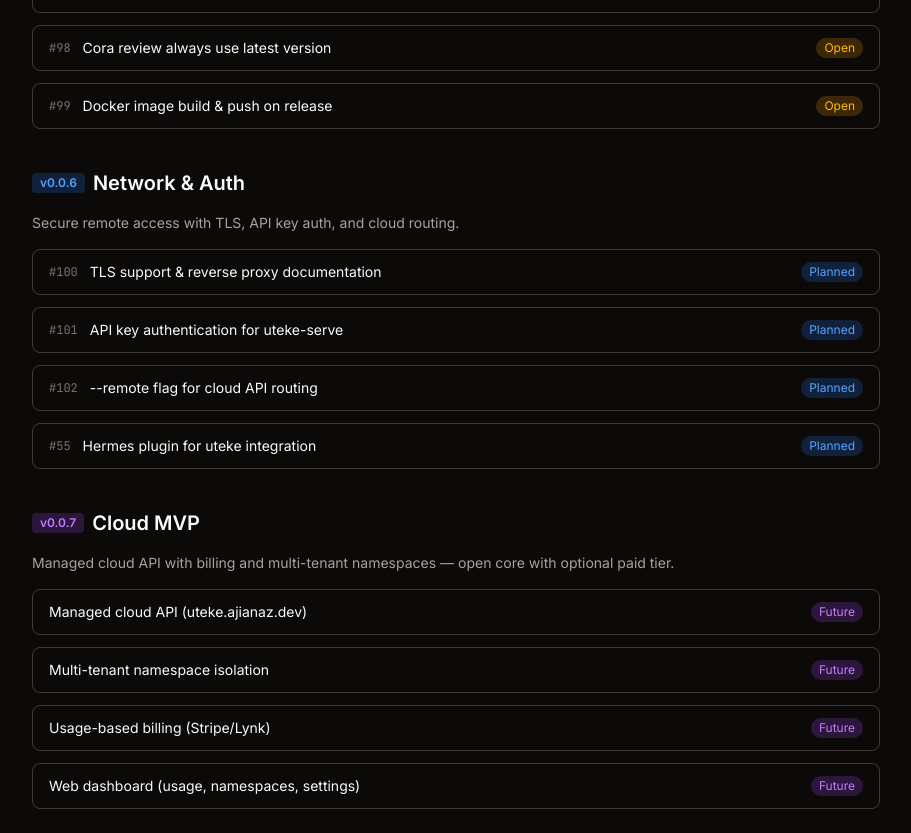
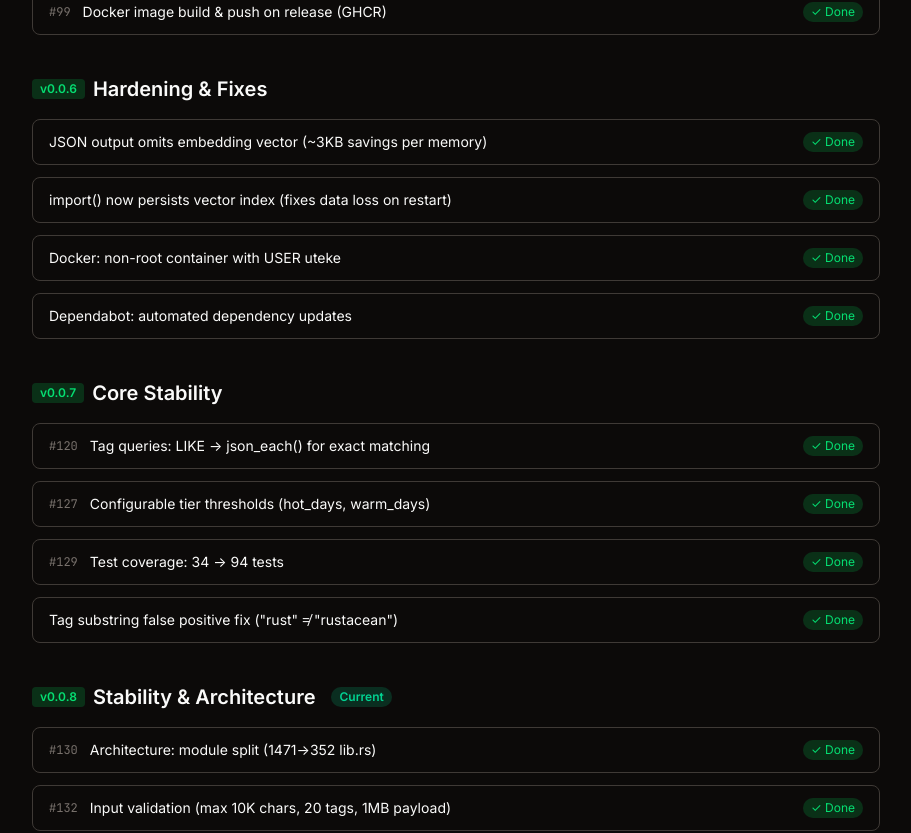
Before and after one commit to codecoradev/uteke, a SvelteKit app in the folder website/: page /docs/roadmap in a window 1280 px wide. Shown: the part 1760-2593 px from the top of the page, without its empty margins (312-1223 px from the left). Built offline with nearby package versions, Linux system fonts and the light colour scheme.

Commit message:
docs(website): update Getting Started install + Roadmap to v0.0.8
- Getting Started: primary install now curl | sh, cargo install as secondary
- Roadmap: v0.0.5-v0.0.8 all marked done, restructured future phases (A/B/C)
- Removed stale Cloud MVP section, replaced with demand-gated phases

```diff
--- a/website/src/routes/docs/+page.svelte
+++ b/website/src/routes/docs/+page.svelte
@@ -7,11 +7,15 @@
 <div class="space-y-8 text-[var(--color-text-muted)] leading-relaxed">
 	<h2 id="install" class="text-xl font-semibold text-[var(--color-text)] !mt-0">Install</h2>
 
-	<p>Install from source (requires <a href="https://rustup.rs" target="_blank" rel="noopener" class="text-[var(--color-accent)] hover:underline">Rust</a>):</p>
+	<p>One-liner install (macOS, Linux, Windows):</p>
+
+	<pre class="px-4 py-3 rounded-lg bg-[var(--color-surface)] border border-[var(--color-border)] text-sm font-mono overflow-x-auto"><code>curl -sSL https://raw.githubusercontent.com/ajianaz/uteke/main/install.sh | sh</code></pre>
+
+	<p>Or install from source (requires <a href="https://rustup.rs" target="_blank" rel="noopener" class="text-[var(--color-accent)] hover:underline">Rust</a>):</p>
 
 	<pre class="px-4 py-3 rounded-lg bg-[var(--color-surface)] border border-[var(--color-border)] text-sm font-mono overflow-x-auto"><code>cargo install --git https://github.com/ajianaz/uteke</code></pre>
 
-	<p>Or download pre-built binaries from <a href="https://github.com/ajianaz/uteke/releases" target="_blank" rel="noopener" class="text-[var(--color-accent)] hover:underline">GitHub Releases</a> — available for Linux (x64/ARM64), macOS (Apple Silicon), and Windows (x64).</p>
+	<p>Pre-built binaries and Docker image also available from <a href="https://github.com/ajianaz/uteke/releases" target="_blank" rel="noopener" class="text-[var(--color-accent)] hover:underline">GitHub Releases</a> and <a href="https://github.com/ajianaz/uteke/pkgs/container/uteke" target="_blank" rel="noopener" class="text-[var(--color-accent)] hover:underline">GHCR</a>. First run downloads the embedding model (~188MB) — no API keys needed.</p>
 
 	<h2 id="first-memory" class="text-xl font-semibold text-[var(--color-text)]">Your First Memory</h2>
 
--- a/website/src/routes/docs/roadmap/+page.svelte
+++ b/website/src/routes/docs/roadmap/+page.svelte
@@ -4,7 +4,7 @@
 
 <h1 class="text-3xl font-bold mb-6">Roadmap</h1>
 
-<p class="text-[var(--color-text-muted)] mb-10">Track our progress on <a href="https://github.com/ajianaz/uteke/issues" target="_blank" rel="noopener" class="text-[var(--color-accent)] hover:underline">GitHub Issues</a>.</p>
+<p class="text-[var(--color-text-muted)] mb-10">Demand-gated — we build what people actually use. Track progress on <a href="https://github.com/ajianaz/uteke/issues" target="_blank" rel="noopener" class="text-[var(--color-accent)] hover:underline">GitHub Issues</a>.</p>
 
 <div class="space-y-10">
 
@@ -16,11 +16,11 @@
 		</h2>
 		<div class="space-y-3">
 			{#each [
-				{ title: 'Persistent vector index (usearch)', issue: 40, status: 'done' },
-				{ title: 'Multi-agent namespaces', issue: 39, status: 'done' },
-				{ title: 'Tiered memory (Hot/Warm/Cold)', issue: 38, status: 'done' },
-				{ title: 'Health checks (doctor, verify, repair)', issue: 37, status: 'done' },
-				{ title: 'Website (landing + docs)', issue: 53, status: 'done' },
+				{ title: 'Persistent vector index (usearch)', issue: 40 },
+				{ title: 'Multi-agent namespaces', issue: 39 },
+				{ title: 'Tiered memory (Hot/Warm/Cold)', issue: 38 },
+				{ title: 'Health checks (doctor, verify, repair)', issue: 37 },
+				{ title: 'Website (landing + docs)', issue: 53 },
 			] as item}
 				<a
 					href="https://github.com/ajianaz/uteke/issues/{item.issue}"
@@ -46,13 +46,13 @@
 		</h2>
 		<div class="space-y-3">
 			{#each [
-				{ title: 'Tag-based filtering and management', issue: 42, status: 'done' },
-				{ title: 'Memory aging with auto-cleanup', issue: 44, status: 'done' },
-				{ title: 'Shell hook for auto-context loading', issue: 47, status: 'done' },
-				{ title: 'Configuration file (uteke.toml)', issue: 48, status: 'done' },
-				{ title: 'Graceful shutdown (SIGINT handler)', issue: 31, status: 'done' },
-				{ title: 'File logging with daily rotation', issue: 32, status: 'done' },
-				{ title: 'Upgrade Node.js 20→24 in CI', issue: 41, status: 'done' },
+				{ title: 'Tag-based filtering and management', issue: 42 },
+				{ title: 'Memory aging with auto-cleanup', issue: 44 },
+				{ title: 'Shell hook for auto-context loading', issue: 47 },
+				{ title: 'Configuration file (uteke.toml)', issue: 48 },
+				{ title: 'Graceful shutdown (SIGINT handler)', issue: 31 },
+				{ title: 'File logging with daily rotation', issue: 32 },
+				{ title: 'Upgrade Node.js 20→24 in CI', issue: 41 },
 			] as item}
 				<a
 					href="https://github.com/ajianaz/uteke/issues/{item.issue}"
@@ -78,13 +78,13 @@
 		</h2>
 		<div class="space-y-3">
 			{#each [
-				{ title: 'Bulk memory operations (tag, cold, all)', issue: 43, status: 'done' },
-				{ title: 'Namespace switching & defaults', issue: 45, status: 'done' },
-				{ title: 'Daemon/server mode — warm recall <50ms', issue: 54, status: 'done' },
-				{ title: 'CLI auto-routes to server (21ms recall)', issue: 54, status: 'done' },
-				{ title: 'Auto-forget & temporal facts', issue: 51, status: 'done' },
-				{ title: 'Consolidation & deduplication', issue: 52, status: 'done' },
-				{ title: 'Cora AI code review in CI', issue: 86, status: 'done' },
+				{ title: 'Bulk memory operations (tag, cold, all)', issue: 43 },
+				{ title: 'Namespace switching & defaults', issue: 45 },
+				{ title: 'Daemon/server mode — warm recall <50ms', issue: 54 },
+				{ title: 'CLI auto-routes to server (21ms recall)', issue: 54 },
+				{ title: 'Auto-forget & temporal facts', issue: 51 },
+				{ title: 'Consolidation & deduplication', issue: 52 },
+				{ title: 'Cora AI code review in CI', issue: 86 },
 			] as item}
 				<a
 					href="https://github.com/ajianaz/uteke/issues/{item.issue}"
@@ -102,20 +102,18 @@
 		</div>
 	</section>
 
-	<!-- v0.0.5 — In Progress -->
+	<!-- Completed v0.0.5 -->
 	<section>
 		<h2 class="text-xl font-semibold mb-4 flex items-center gap-2">
-			<span class="px-2 py-0.5 rounded text-xs font-semibold bg-amber-500/20 text-amber-400">v0.0.5</span>
+			<span class="px-2 py-0.5 rounded text-xs font-semibold bg-green-500/20 text-green-400">v0.0.5</span>
 			Docker & Deployment
 		</h2>
-		<p class="text-sm text-[var(--color-text-muted)] mb-4">Containerize uteke-serve with multi-stage build, flexible data paths, and automated image publishing.</p>
 		<div class="space-y-3">
 			{#each [
 				{ title: 'UTEKE_HOME env var for custom data directory', issue: 95 },
 				{ title: 'uteke-serve reads uteke.toml, default host 0.0.0.0', issue: 96 },
 				{ title: 'Dockerfile (multi-stage build, model baked in)', issue: 97 },
-				{ title: 'Cora review always use latest version', issue: 98 },
-				{ title: 'Docker image build & push on release', issue: 99 },
+				{ title: 'Docker image build & push on release (GHCR)', issue: 99 },
 			] as item}
 				<a
 					href="https://github.com/ajianaz/uteke/issues/{item.issue}"
@@ -127,78 +125,45 @@
 						<span class="text-xs text-[var(--color-text-dim)] font-mono">#{item.issue}</span>
 						<span class="text-sm">{item.title}</span>
 					</div>
-					<span class="text-xs px-2 py-0.5 rounded-full bg-amber-500/20 text-amber-400">Open</span>
+					<span class="text-xs px-2 py-0.5 rounded-full bg-green-500/20 text-green-400">✓ Done</span>
 				</a>
 			{/each}
 		</div>
 	</section>
 
-	<!-- v0.0.6 — Planned -->
+	<!-- Completed v0.0.6 -->
 	<section>
 		<h2 class="text-xl font-semibold mb-4 flex items-center gap-2">
-			<span class="px-2 py-0.5 rounded text-xs font-semibold bg-blue-500/20 text-blue-400">v0.0.6</span>
-			Network & Auth
+			<span class="px-2 py-0.5 rounded text-xs font-semibold bg-green-500/20 text-green-400">v0.0.6</span>
+			Hardening & Fixes
 		</h2>
-		<p class="text-sm text-[var(--color-text-muted)] mb-4">Secure remote access with TLS, API key auth, and cloud routing.</p>
 		<div class="space-y-3">
 			{#each [
-				{ title: 'TLS support & reverse proxy documentation', issue: 100 },
-				{ title: 'API key authentication for uteke-serve', issue: 101 },
-				{ title: '--remote flag for cloud API routing', issue: 102 },
-				{ title: 'Hermes plugin for uteke integration', issue: 55 },
-			] as item}
-				<a
-					href="https://github.com/ajianaz/uteke/issues/{item.issue}"
-					target="_blank"
-					rel="noopener"
-					class="flex items-center justify-between px-4 py-3 rounded-lg border border-[var(--color-border)] hover:border-[var(--color-accent-dim)] transition-colors"
-				>
-					<div class="flex items-center gap-3">
-						<span class="text-xs text-[var(--color-text-dim)] font-mono">#{item.issue}</span>
-						<span class="text-sm">{item.title}</span>
-					</div>
-					<span class="text-xs px-2 py-0.5 rounded-full bg-blue-500/20 text-blue-400">Planned</span>
-				</a>
-			{/each}
-		</div>
-	</section>
-
-	<!-- v0.0.7 — Cloud MVP -->
-	<section>
-		<h2 class="text-xl font-semibold mb-4 flex items-center gap-2">
-			<span class="px-2 py-0.5 rounded text-xs font-semibold bg-purple-500/20 text-purple-400">v0.0.7</span>
-			Cloud MVP
-		</h2>
-		<p class="text-sm text-[var(--color-text-muted)] mb-4">Managed cloud API with billing and multi-tenant namespaces — open core with optional paid tier.</p>
-		<div class="space-y-3">
-			{#each [
-				{ title: 'Managed cloud API (uteke.ajianaz.dev)' },
-				{ title: 'Multi-tenant namespace isolation' },
-				{ title: 'Usage-based billing (Stripe/Lynk)' },
-				{ title: 'Web dashboard (usage, namespaces, settings)' },
+				{ title: 'JSON output omits embedding vector (~3KB savings per memory)' },
+				{ title: 'import() now persists vector index (fixes data loss on restart)' },
+				{ title: 'Docker: non-root container with USER uteke' },
+				{ title: 'Dependabot: automated dependency updates' },
 			] as item}
 				<div class="flex items-center justify-between px-4 py-3 rounded-lg border border-[var(--color-border)]">
 					<span class="text-sm">{item.title}</span>
-					<span class="text-xs px-2 py-0.5 rounded-full bg-purple-500/20 text-purple-400">Future</span>
+					<span class="text-xs px-2 py-0.5 rounded-full bg-green-500/20 text-green-400">✓ Done</span>
 				</div>
 			{/each}
 		</div>
 	</section>
 
-	<!-- Backlog -->
+	<!-- Completed v0.0.7 -->
 	<section>
 		<h2 class="text-xl font-semibold mb-4 flex items-center gap-2">
-			<span class="px-2 py-0.5 rounded text-xs font-semibold bg-zinc-500/20 text-zinc-400">Backlog</span>
-			Nice-to-haves
+			<span class="px-2 py-0.5 rounded text-xs font-semibold bg-green-500/20 text-green-400">v0.0.7</span>
+			Core Stability
 		</h2>
 		<div class="space-y-3">
 			{#each [
-				{ title: 'Import from external knowledge sources', issue: 46 },
-				{ title: 'Benchmark and performance metrics', issue: 49 },
-				{ title: 'Better embeddings (larger model option)' },
-				{ title: 'Python SDK (PyO3 bindings)' },
-				{ title: 'Node.js SDK (NAPI)' },
-				{ title: 'Editor integrations (VS Code, JetBrains)' },
+				{ title: 'Tag queries: LIKE → json_each() for exact matching', issue: 120 },
+				{ title: 'Configurable tier thresholds (hot_days, warm_days)', issue: 127 },
+				{ title: 'Test coverage: 34 → 94 tests', issue: 129 },
+				{ title: 'Tag substring false positive fix ("rust" ≠ "rustacean")' },
 			] as item}
 				{#if item.issue}
 					<a
@@ -211,16 +176,157 @@
 							<span class="text-xs text-[var(--color-text-dim)] font-mono">#{item.issue}</span>
 							<span class="text-sm">{item.title}</span>
 						</div>
-						<span class="text-xs px-2 py-0.5 rounded-full bg-zinc-500/20 text-zinc-400">Backlog</span>
+						<span class="text-xs px-2 py-0.5 rounded-full bg-green-500/20 text-green-400">✓ Done</span>
 					</a>
 				{:else}
 					<div class="flex items-center justify-between px-4 py-3 rounded-lg border border-[var(--color-border)]">
 						<span class="text-sm">{item.title}</span>
-						<span class="text-xs px-2 py-0.5 rounded-full bg-zinc-500/20 text-zinc-400">Backlog</span>
+						<span class="text-xs px-2 py-0.5 rounded-full bg-green-500/20 text-green-400">✓ Done</span>
 					</div>
 				{/if}
 			{/each}
 		</div>
 	</section>
 
+	<!-- Completed v0.0.8 (current) -->
+	<section>
+		<h2 class="text-xl font-semibold mb-4 flex items-center gap-2">
+			<span class="px-2 py-0.5 rounded text-xs font-semibold bg-green-500/20 text-green-400">v0.0.8</span>
+			Stability & Architecture
+			<span class="text-xs px-2 py-0.5 rounded-full bg-emerald-500/20 text-emerald-400 ml-2">Current</span>
+		</h2>
+		<div class="space-y-3">
+			{#each [
+				{ title: 'Architecture: module split (1471→352 lib.rs)', issue: 130 },
+				{ title: 'Input validation (max 10K chars, 20 tags, 1MB payload)', issue: 132 },
+				{ title: 'Binary checksums (SHA256) + verify-checksums subcommand', issue: 134 },
+				{ title: 'Schema versioning + migration framework', issue: 138 },
+				{ title: 'Error handling rewrite — sanitized user-friendly messages', issue: 144 },
+				{ title: 'Python wrapper: 7→21 methods with type hints', issue: 137 },
+				{ title: 'Memory benchmark binary (library-level timing)', issue: 49 },
+				{ title: 'Memory consolidation command' },
+				{ title: 'Import/Export (JSONL backup and restore)' },
+				{ title: 'README overhaul + landing page refresh (GTM Phase 1+2)', issue: 174 },
+			] as item}
+				{#if item.issue}
+					<a
+						href="https://github.com/ajianaz/uteke/issues/{item.issue}"
+						target="_blank"
+						rel="noopener"
+						class="flex items-center justify-between px-4 py-3 rounded-lg border border-[var(--color-border)] hover:border-[var(--color-accent-dim)] transition-colors"
+					>
+						<div class="flex items-center gap-3">
+							<span class="text-xs text-[var(--color-text-dim)] font-mono">#{item.issue}</span>
+							<span class="text-sm">{item.title}</span>
+						</div>
+						<span class="text-xs px-2 py-0.5 rounded-full bg-green-500/20 text-green-400">✓ Done</span>
+					</a>
+				{:else}
+					<div class="flex items-center justify-between px-4 py-3 rounded-lg border border-[var(--color-border)]">
+						<span class="text-sm">{item.title}</span>
+						<span class="text-xs px-2 py-0.5 rounded-full bg-green-500/20 text-green-400">✓ Done</span>
+					</div>
+				{/if}
+			{/each}
+		</div>
+	</section>
+
+	<!-- Phase A — Next -->
+	<section>
+		<h2 class="text-xl font-semibold mb-4 flex items-center gap-2">
+			<span class="px-2 py-0.5 rounded text-xs font-semibold bg-amber-500/20 text-amber-400">Phase A</span>
+			Growth (100+ stars)
+		</h2>
+		<p class="text-sm text-[var(--color-text-muted)] mb-4">Better embeddings, richer integrations, broader reach.</p>
+		<div class="space-y-3">
+			{#each [
+				{ title: 'Better embeddings (larger model option)' },
+				{ title: 'Import from external knowledge sources', issue: 46 },
+				{ title: 'Python SDK (PyO3 bindings)' },
+				{ title: 'Editor integrations (VS Code, JetBrains)' },
+				{ title: 'Node.js SDK (NAPI)' },
+			] as item}
+				{#if item.issue}
+					<a
+						href="https://github.com/ajianaz/uteke/issues/{item.issue}"
+						target="_blank"
+						rel="noopener"
+						class="flex items-center justify-between px-4 py-3 rounded-lg border border-[var(--color-border)] hover:border-[var(--color-accent-dim)] transition-colors"
+					>
+						<div class="flex items-center gap-3">
+							<span class="text-xs text-[var(--color-text-dim)] font-mono">#{item.issue}</span>
+							<span class="text-sm">{item.title}</span>
+						</div>
+						<span class="text-xs px-2 py-0.5 rounded-full bg-amber-500/20 text-amber-400">Planned</span>
+					</a>
+				{:else}
+					<div class="flex items-center justify-between px-4 py-3 rounded-lg border border-[var(--color-border)]">
+						<span class="text-sm">{item.title}</span>
+						<span class="text-xs px-2 py-0.5 rounded-full bg-amber-500/20 text-amber-400">Planned</span>
+					</div>
+				{/if}
+			{/each}
+		</div>
+	</section>
+
+	<!-- Phase B — Future -->
+	<section>
+		<h2 class="text-xl font-semibold mb-4 flex items-center gap-2">
+			<span class="px-2 py-0.5 rounded text-xs font-semibold bg-blue-500/20 text-blue-400">Phase B</span>
+			Collaboration (500+ stars)
+		</h2>
+		<p class="text-sm text-[var(--color-text-muted)] mb-4">Optional cloud sync, team features, and gateway integrations.</p>
+		<div class="space-y-3">
+			{#each [
+				{ title: 'Cloud sync (opt-in, end-to-end encrypted)' },
+				{ title: 'Team collaboration & shared namespaces' },
+				{ title: 'API gateway integration (Hermes, LangChain, CrewAI)' },
+				{ title: 'TLS support & reverse proxy documentation', issue: 100 },
+				{ title: 'API key authentication for uteke-serve', issue: 101 },
+			] as item}
+				{#if item.issue}
+					<a
+						href="https://github.com/ajianaz/uteke/issues/{item.issue}"
+						target="_blank"
+						rel="noopener"
+						class="flex items-center justify-between px-4 py-3 rounded-lg border border-[var(--color-border)] hover:border-[var(--color-accent-dim)] transition-colors"
+					>
+						<div class="flex items-center gap-3">
+							<span class="text-xs text-[var(--color-text-dim)] font-mono">#{item.issue}</span>
+							<span class="text-sm">{item.title}</span>
+						</div>
+						<span class="text-xs px-2 py-0.5 rounded-full bg-blue-500/20 text-blue-400">Future</span>
+					</a>
+				{:else}
+					<div class="flex items-center justify-between px-4 py-3 rounded-lg border border-[var(--color-border)]">
+						<span class="text-sm">{item.title}</span>
+						<span class="text-xs px-2 py-0.5 rounded-full bg-blue-500/20 text-blue-400">Future</span>
+					</div>
+				{/if}
+			{/each}
+		</div>
+	</section>
+
+	<!-- Phase C — Vision -->
+	<section>
+		<h2 class="text-xl font-semibold mb-4 flex items-center gap-2">
+			<span class="px-2 py-0.5 rounded text-xs font-semibold bg-purple-500/20 text-purple-400">Phase C</span>
+			Ecosystem (1000+ stars)
+		</h2>
+		<p class="text-sm text-[var(--color-text-muted)] mb-4">Plugin ecosystem, advanced consolidation, community extensions.</p>
+		<div class="space-y-3">
+			{#each [
+				{ title: 'Plugin ecosystem (custom embedding, storage backends)' },
+				{ title: 'Advanced consolidation (cross-namespace, summarization)' },
+				{ title: 'Community extensions marketplace' },
+				{ title: 'Managed cloud API (optional paid tier)' },
+			] as item}
+				<div class="flex items-center justify-between px-4 py-3 rounded-lg border border-[var(--color-border)]">
+					<span class="text-sm">{item.title}</span>
+					<span class="text-xs px-2 py-0.5 rounded-full bg-purple-500/20 text-purple-400">Vision</span>
+				</div>
+			{/each}
+		</div>
+	</section>
+
 </div>
```
